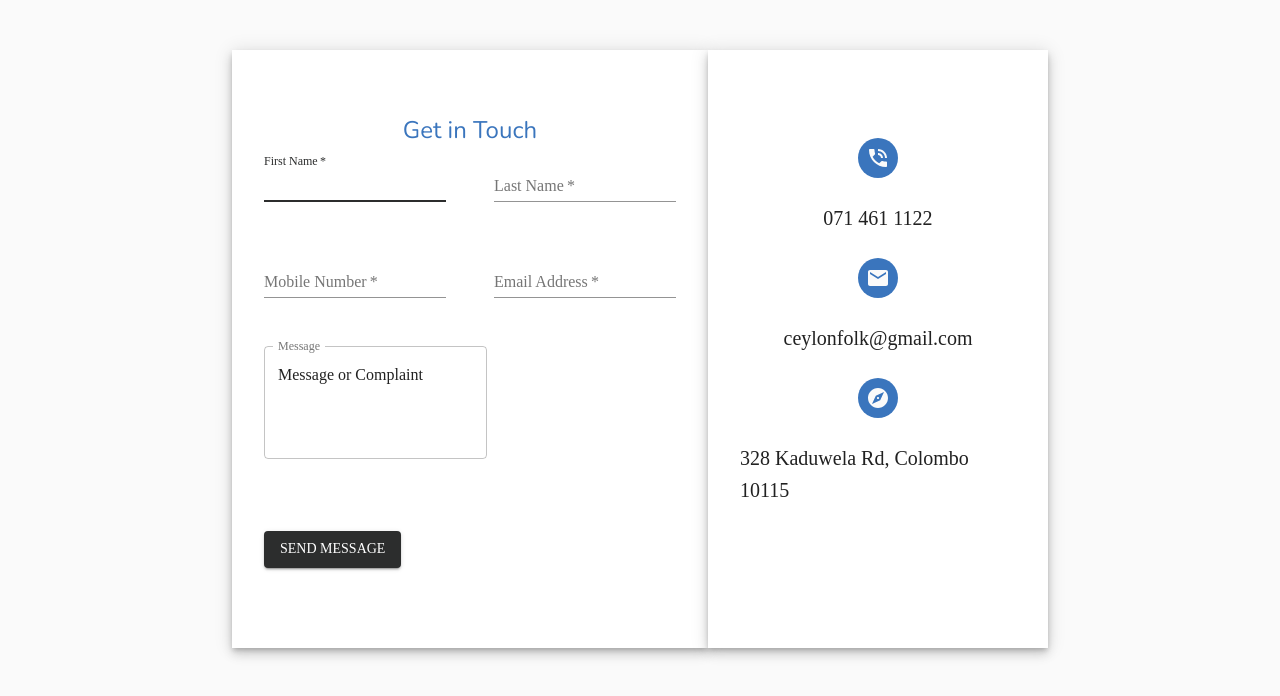
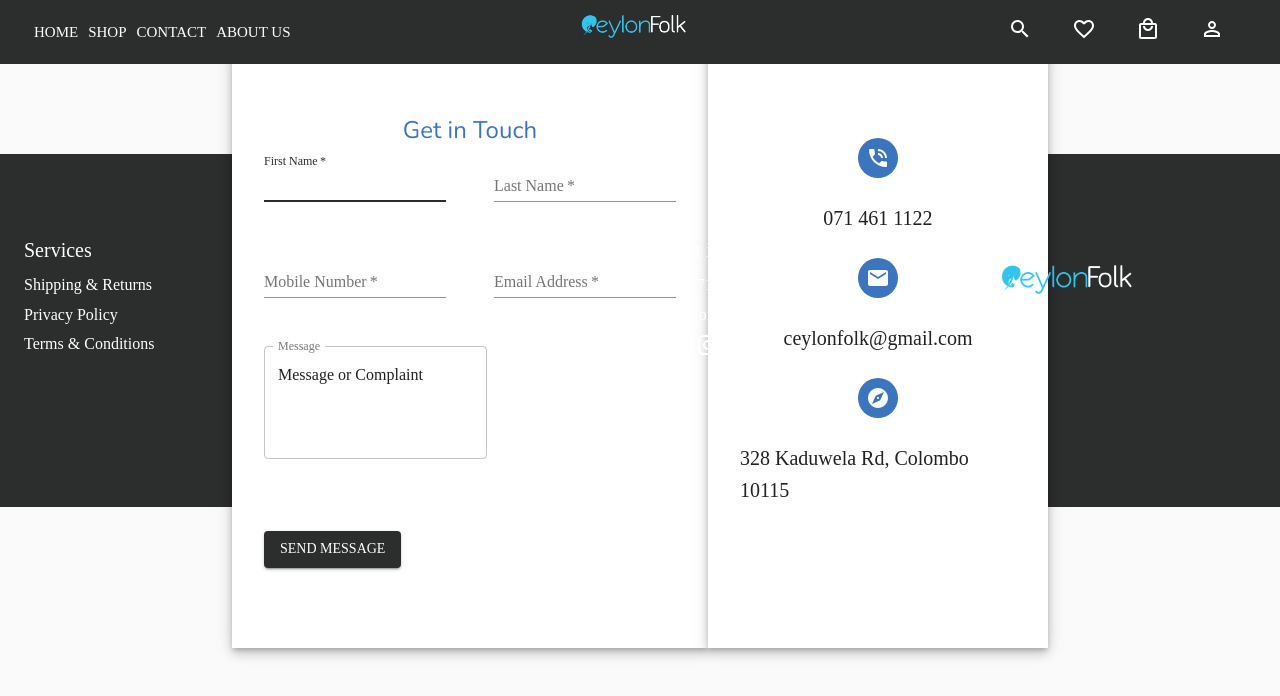
Before and after one commit to Kavindu1997/CeylonFolk, a React (Create React App) app in the folder client/: page /contactus in a window 1280 px wide. Shown: the top 696 px of the page. Built offline with nearby package versions, Linux system fonts and the light colour scheme.

Commit message:
Update Contactus.js

```diff
--- a/client/src/pages/Contactus.js
+++ b/client/src/pages/Contactus.js
@@ -1,9 +1,13 @@
 import React from 'react';
 import ContactUs from '../components/Contactus/ContactUs';
+import CommonNav from '../components/Navbars/CommonNav';
+import Footer from '../components/Footer/Footer';
 const Contactus = () => {
     return (
         <div>
+            <CommonNav/>
             <ContactUs/>
+            <Footer/>
         </div>
     );
 };
```
